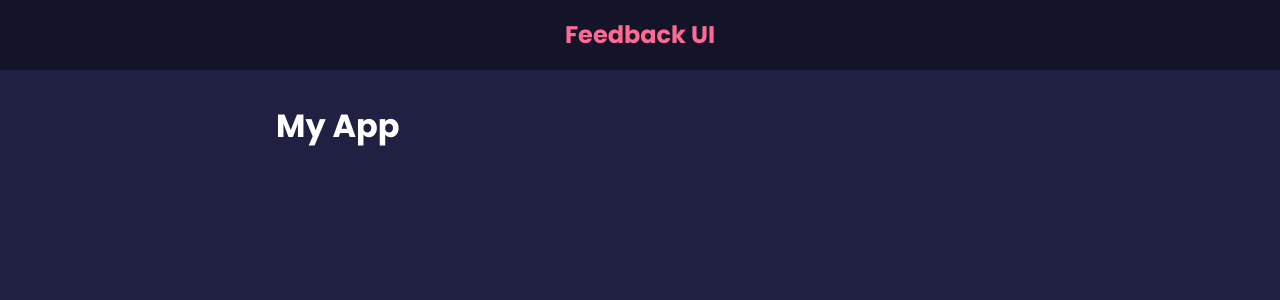
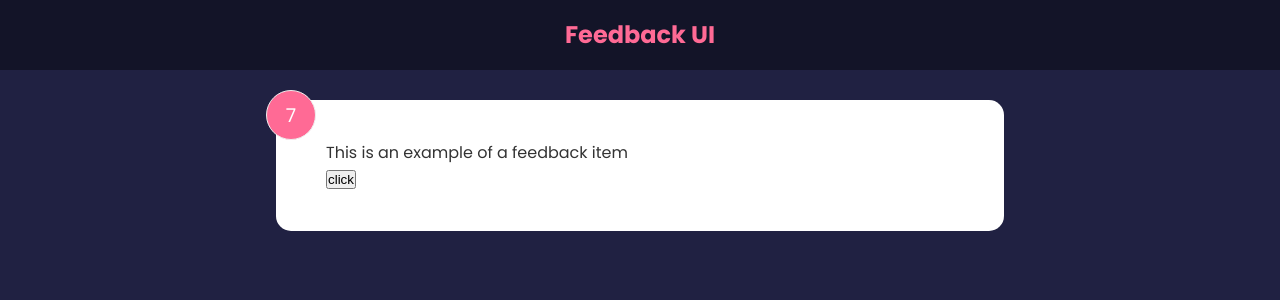
Before and after one commit to VaiDik-cyber/feedback, a React (Create React App) app: page / in a window 1280 px wide. Shown: the top 300 px of the page. Built offline with nearby package versions, Linux system fonts and the light colour scheme; the HTML template or start-up script is replaced by a standard one.

Commit message:
feedbackIteam added

```diff
--- a/src/App.js
+++ b/src/App.js
@@ -1,11 +1,13 @@
+import FeedbackItems from "./components/FeedbackItems";
 import Header from "./components/Header";
 
 function App() {
   return (
     <>
       <Header></Header>
+
       <div className="container">
-        <h1>My App</h1>
+        <FeedbackItems />
       </div>
     </>
   );
--- /dev/null
+++ b/src/components/FeedbackItems.jsx
@@ -0,0 +1,21 @@
+import React, { useState } from "react";
+
+function FeedbackItems() {
+  const [rating, setRating] = useState(7);
+  const [text, setText] = useState("This is an example of a feedback item");
+  const handleClick = () => {
+    setText(`You have ${rating + 1} Messages`);
+    setRating((prev) => {
+      return prev + 1;
+    });
+  };
+  return (
+    <div className="card">
+      <div className="num-display">{rating}</div>
+      <div className="text-display">{text}</div>
+      <button onClick={handleClick}>click</button>
+    </div>
+  );
+}
+
+export default FeedbackItems;
--- a/src/components/Header.jsx
+++ b/src/components/Header.jsx
@@ -1,4 +1,5 @@
 import { propTypes } from "react-bootstrap/esm/Image";
+import FeedbackItems from "./FeedbackItems";
 
 const Header = ({ text, bgColor, textColor }) => {
   const headerColor = {
@@ -19,6 +20,10 @@ Header.defaultProps = {
   bgColor: "rgba(0, 0, 0, 0.4)",
   textColor: "#ff6a95 ",
 };
-Header.protoTypes = { text: propTypes.string };
+Header.protoTypes = {
+  text: propTypes.string,
+  bgColor: propTypes.string,
+  textColor: propTypes.string,
+};
 
 export default Header;
```
